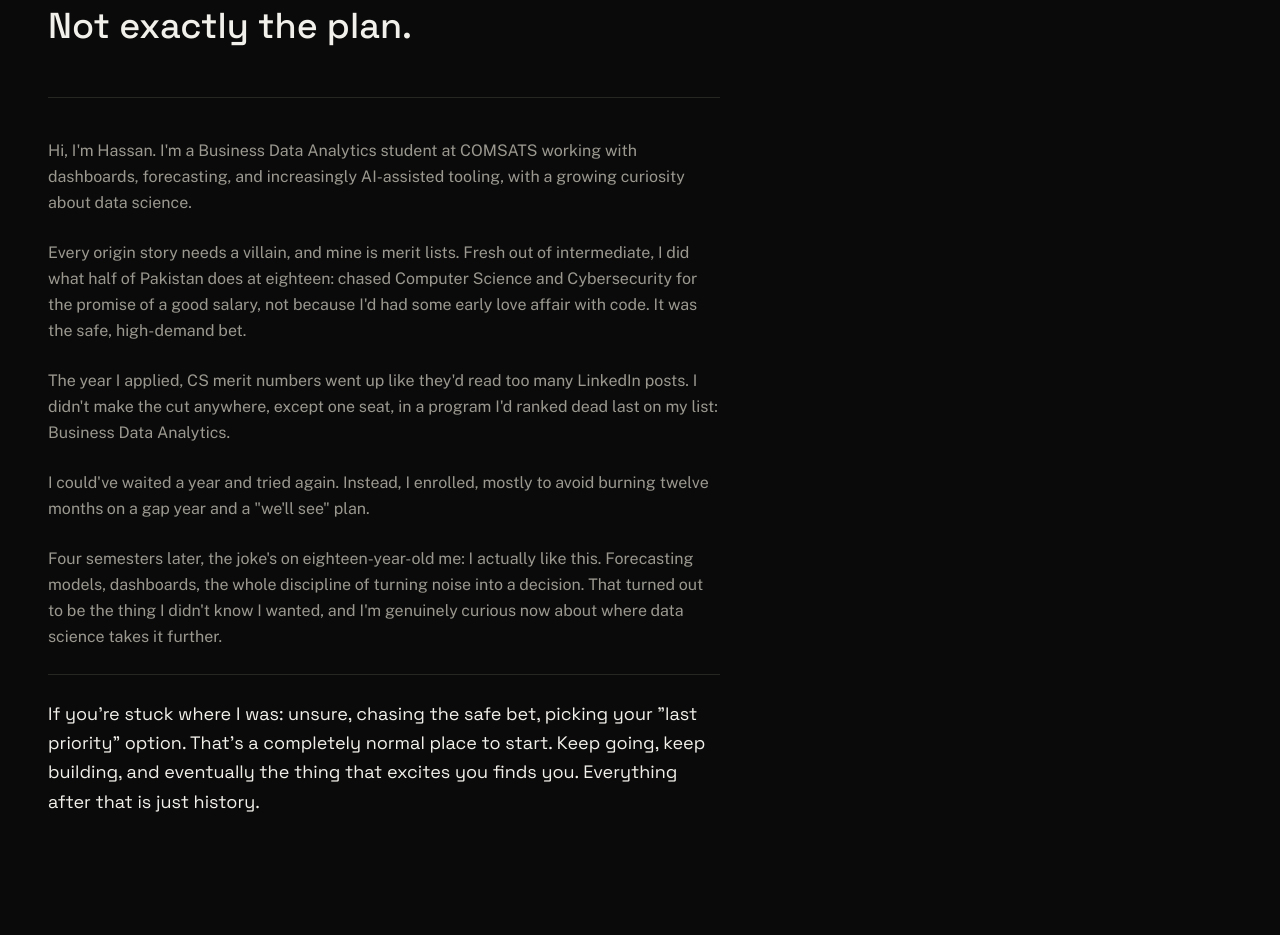
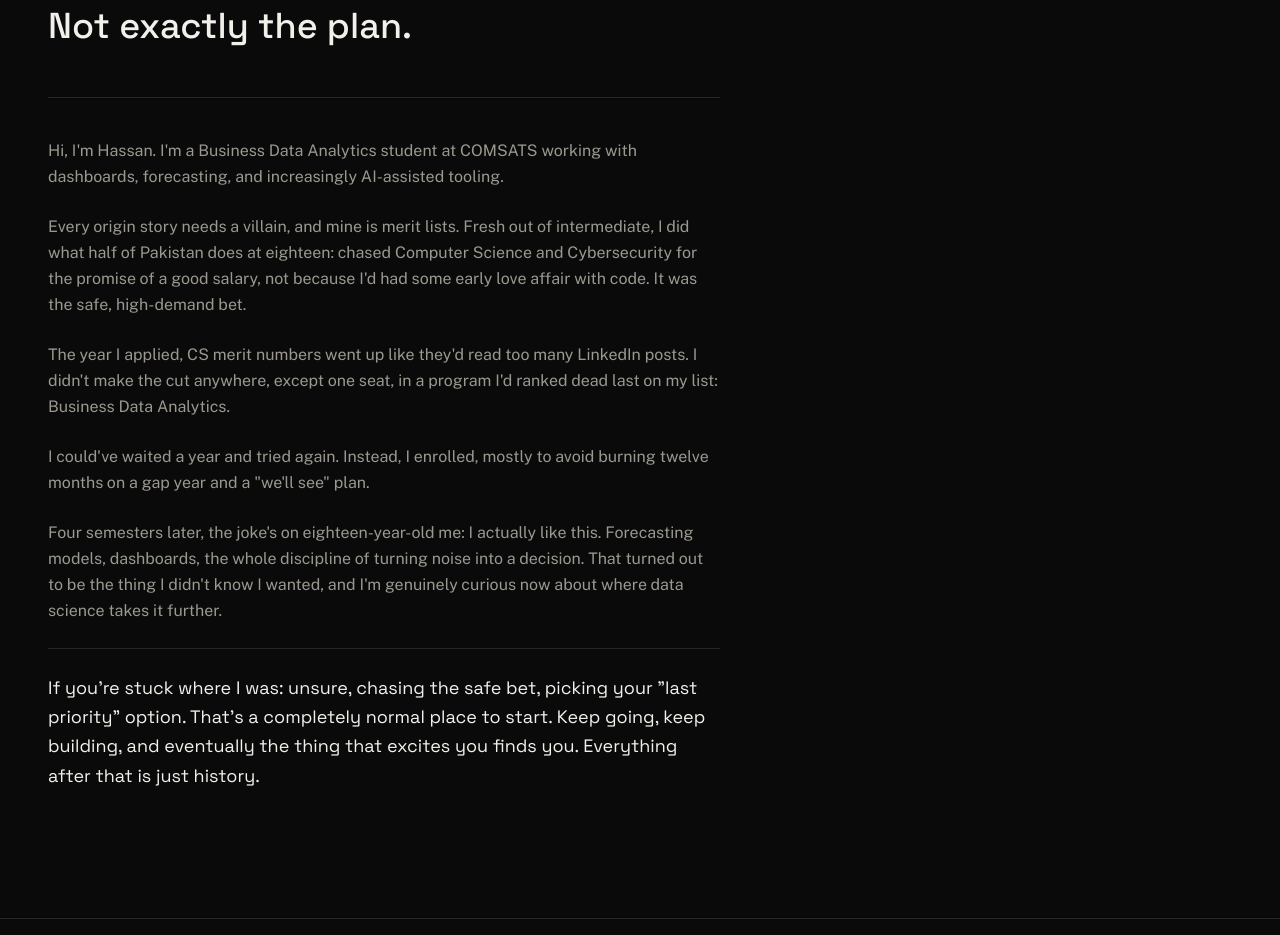
Before and after one commit to ByteMetric-X/Portfolio, a React (Vite) app: page / in a window 1280 px wide. Shown: the part 1840-2775 px from the top of the page. Built offline with nearby package versions, Linux system fonts and the light colour scheme; no server answers.

Commit message:
Update About.tsx

```diff
--- a/src/components/About.tsx
+++ b/src/components/About.tsx
@@ -16,8 +16,7 @@ export function About() {
         <Reveal delay={0.05}>
           <p className="text-base leading-relaxed text-fg-muted">
             Hi, I'm Hassan. I'm a Business Data Analytics student at COMSATS working with
-            dashboards, forecasting, and increasingly AI-assisted tooling, with a growing
-            curiosity about data science.
+            dashboards, forecasting, and increasingly AI-assisted tooling.
           </p>
         </Reveal>
 
```
